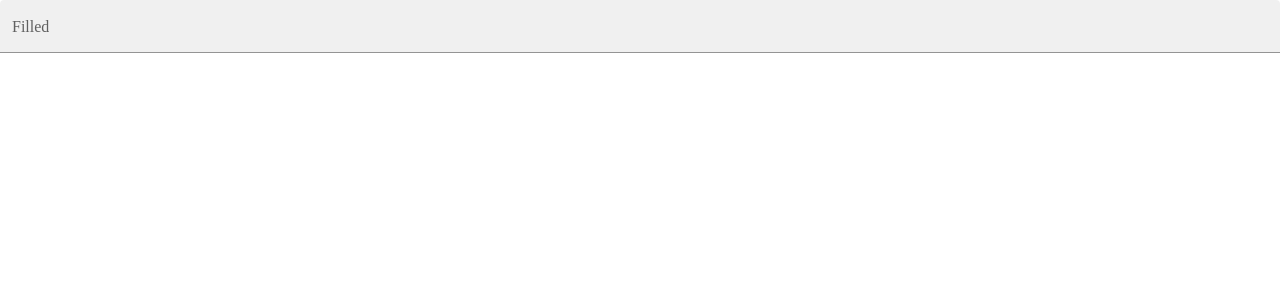
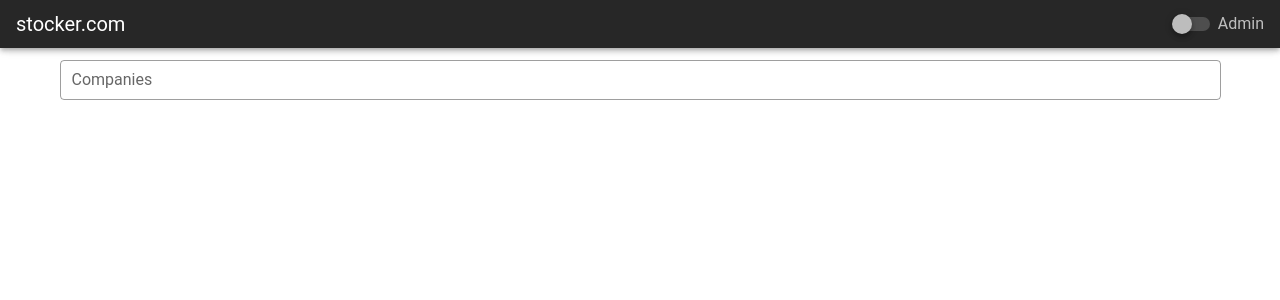
Before and after one commit to Reengen-FullStack-Development-Bootcamp/week3-homework-BatuhanAydonerDev, a Vue app: page / in a window 1280 px wide. Shown: the top 300 px of the page. Built offline with nearby package versions, Linux system fonts and the light colour scheme; no server answers.

Commit message:
add: header and Search page

```diff
--- a/package.json
+++ b/package.json
@@ -13,6 +13,7 @@
     "vue": "^2.6.11",
     "vue-router": "^3.2.0",
     "vuetify": "^2.5.10",
+    "vuetify-loader": "^1.7.3",
     "vuex": "^3.4.0"
   },
   "devDependencies": {
--- a/src/App.vue
+++ b/src/App.vue
@@ -1,25 +1,27 @@
 <template>
   <div>
-    <search-input />
+    <v-app>
+      <main-header />
+      <v-container>
+        <search />
+
+        <router-view />
+      </v-container>
+    </v-app>
   </div>
 </template>
 
 <script>
-import SearchInput from "./components/SearchInput.vue";
+import MainHeader from "./components/MainHeader.vue";
+import Search from "./views/Search.vue";
 
 export default {
   components: {
-    SearchInput,
-  },
-  created() {
-    this.$store.dispatch("searchCompany", { keywords: "Microsoft" });
-  },
-  computed: {
-    matchedCompanies() {
-      return [];
-    },
+    MainHeader,
+    Search,
   },
 };
 </script>
+MainHeader
 
 <style lang="scss"></style>
--- /dev/null
+++ b/src/components/MainHeader.vue
@@ -0,0 +1,34 @@
+<template>
+  <div>
+    <v-app-bar elevation="4" dense dark class="main-header">
+      <v-toolbar-title>stocker.com</v-toolbar-title>
+      <v-spacer></v-spacer>
+      <div>
+        <v-switch v-model="isAdmin" hide-details="" label="Admin"></v-switch>
+      </div>
+    </v-app-bar>
+  </div>
+</template>
+
+<script>
+export default {
+  data() {
+    return {
+      isAdmin: this.$store.getters["getIsAdmin"],
+    };
+  },
+  watch: {
+    // Change isAdmin in store when this.isAdmin is changed.
+    isAdmin() {
+      this.$store.commit["changeStateOfAdmin"];
+    },
+  },
+};
+</script>
+
+<style lang="scss" scoped>
+.main-header {
+  width: 100% !important;
+  align-items: center !important;
+}
+</style>
--- a/src/components/SearchInput.vue
+++ b/src/components/SearchInput.vue
@@ -1,11 +1,29 @@
 <template>
   <v-autocomplete
-    v-model="selectedCompany"
+    v-model="selectedItem"
+    :search-input.sync="keywords"
     :items="items"
+    item-text="2. name"
+    item-value="2. name"
+    hide-no-data
+    hide-selected
     dense
-    filled
-    label="Filled"
-  ></v-autocomplete>
+    outlined
+    label="Companies"
+    placeholder="Search a company"
+    return-object
+  >
+    <template v-slot:item="data">
+      <template>
+        <v-list-item-content class="item">
+          <!-- Title -->
+          <v-list-item-title v-html="data.item['2. name']"></v-list-item-title>
+          <!-- Subtitle -->
+          <v-list-item-subtitle v-html="data.item['1. symbol']"></v-list-item-subtitle>
+        </v-list-item-content>
+      </template>
+    </template>
+  </v-autocomplete>
 </template>
 
 <script>
@@ -17,19 +35,31 @@ export default {
       required: false,
     },
   },
-  created() {
-    console.log(this.items);
-  },
   data() {
     return {
-      selectedCompany: null, // Selected company from items.
+      selectedItem: null, // Selected item from items.
+      keywords: null, // Searching keywords.
     };
   },
   watch: {
-    // Emit to parent selected company's symbol.
-    selectedCompany(val) {
-      console.log(val);
+    // Emit selected item to parent.
+    selectedItem(val) {
+      this.$emit("selected-item", val);
+    },
+    /**
+     * Emit keywords.
+     */
+    keywords(val) {
+      this.$emit("keywords", val);
     },
   },
 };
 </script>
+
+<style lang="scss" scoped>
+.item {
+  width: 100% !important;
+  display: flex !important;
+  justify-content: space-between !important;
+}
+</style>
--- a/src/store/index.js
+++ b/src/store/index.js
@@ -26,13 +26,17 @@ export default new Vuex.Store({
     },
   },
   mutations: {
+    // Change state of isAdmin.
+    changeStateOfAdmin(state) {
+      state.isAdmin = !state.isAdmin;
+    },
     // Set matched companyies' data to matchedCompanies in state.
     setMatchedCompanies(state, companiesData) {
-      state.matchedCompanies = { ...companiesData };
+      state.matchedCompanies = [...companiesData];
     },
     // Remove all matched companies from array.
-    deleteMatchedCompanies() {
-      this.matchedCompanies = [];
+    deleteMatchedCompanies(state) {
+      state.matchedCompanies = [];
     },
   },
   actions: {
@@ -51,8 +55,8 @@ export default new Vuex.Store({
               "09bbce69f1msh35d8a59adc05c29p1e0ca3jsn163d8c7f8e92",
           },
         })
-        .then(() => {
-          context.commit("setMatchedCompanies", ["foo", "bar", "fizz", "buzz"]);
+        .then((response) => {
+          context.commit("setMatchedCompanies", response.data.bestMatches);
         });
     },
   },
--- /dev/null
+++ b/src/views/Search.vue
@@ -0,0 +1,59 @@
+tem
+<template>
+  <div>
+    <search-input
+      :items="matchedCompanies"
+      @selected-item="getSelectedCompany"
+      @keywords="searchCompaniesByKeywords"
+    />
+  </div>
+</template>
+
+<script>
+import SearchInput from "../components/SearchInput.vue";
+
+export default {
+  components: {
+    SearchInput,
+  },
+  data() {
+    return {
+      selectedCompany: null, // Selected item from search-input emit.
+      keywords: null, // Keywords from search-input emit.
+    };
+  },
+  methods: {
+    /**
+     * Get selected compant from search-input emit and
+     * push to Company page when selectedCompany is not null.
+     *
+     * @param {Object} value - Company data.
+     */
+    getSelectedCompany(value) {
+      console.log(value);
+    },
+    /**
+     * Get companies from API and if keywords is not bigger than 3 characters,
+     * execute deleteMatchedCompanies() in mutations to remove items.
+     * @param {String} keywords - Keywords from search-input emit.
+     */
+    searchCompaniesByKeywords(keywords) {
+      if (keywords.length >= 3) {
+        // Dispatch searchCompany to get items from API using keywords.
+        this.$store.dispatch("searchCompany", { keywords: keywords });
+      } else {
+        // In order to remove all items, commit deleteMatchedCompanies.
+        this.$store.commit("deleteMatchedCompanies");
+      }
+    },
+  },
+  computed: {
+    // Returns matchedCompanies from store.
+    matchedCompanies() {
+      return this.$store.state.matchedCompanies;
+    },
+  },
+};
+</script>
+
+<style lang="scss"></style>
```
Also changed, not shown: 1 other file (tests, documents, lock files or other folders).
